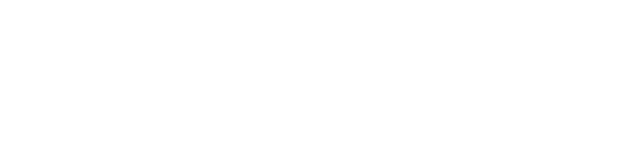
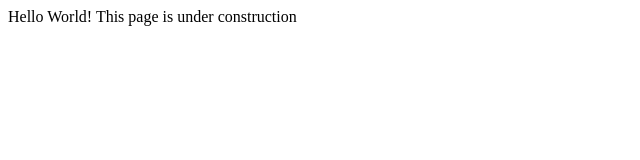
Before and after one commit to kayleighs/about, a plain HTML site: page index.html in a window 1280 px wide. Shown: the whole page, without its empty margins (0-640 px from the left). Drawn offline with Linux system fonts and the light colour scheme.

Commit message:
added text

```diff
--- a/index.html
+++ b/index.html
@@ -7,7 +7,7 @@
     <title>Kayleigh Starr</title>
 </head>
 <body>
-
+    Hello World! This page is under construction
 
 </body>
 </html>
```
